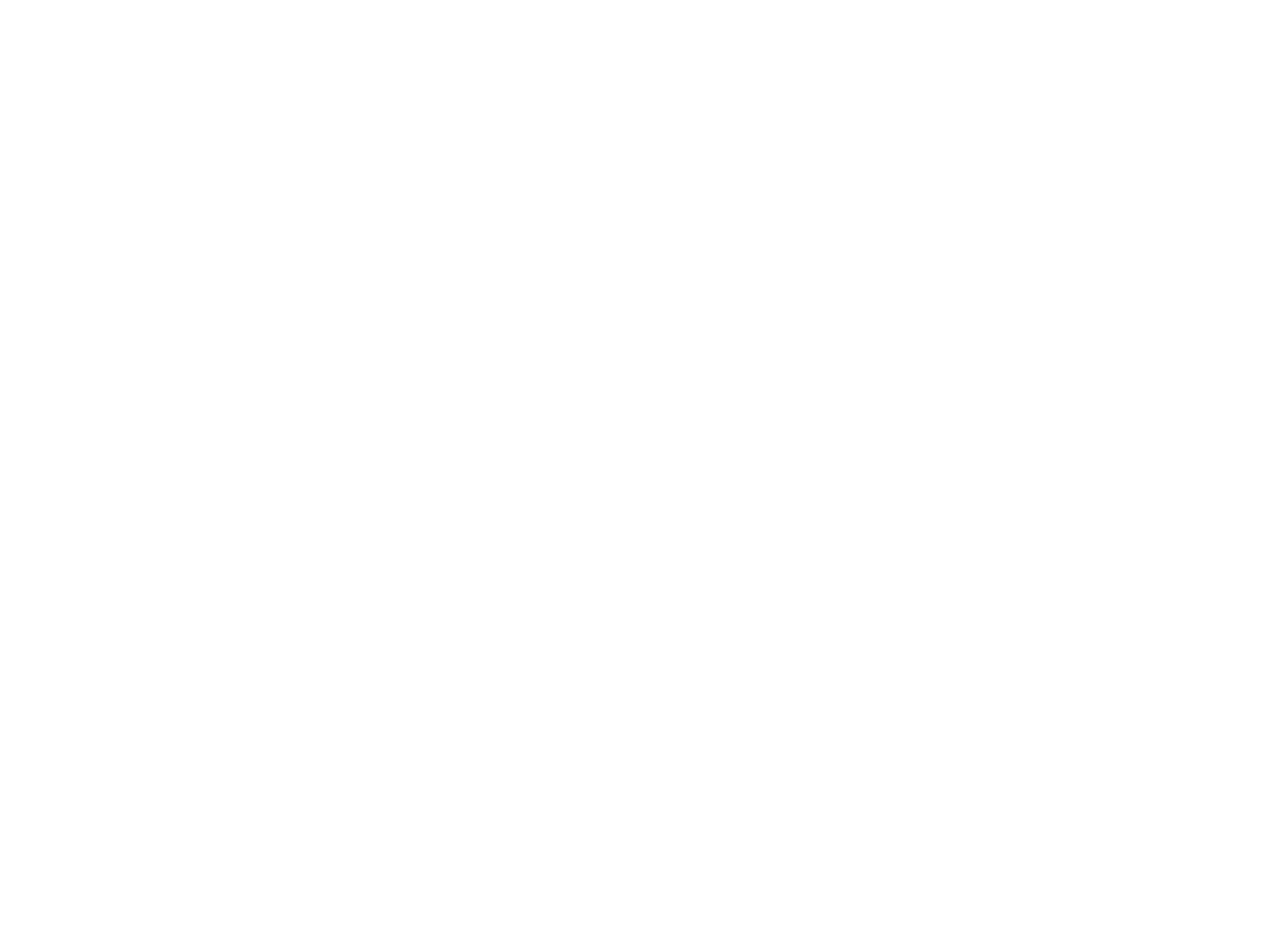
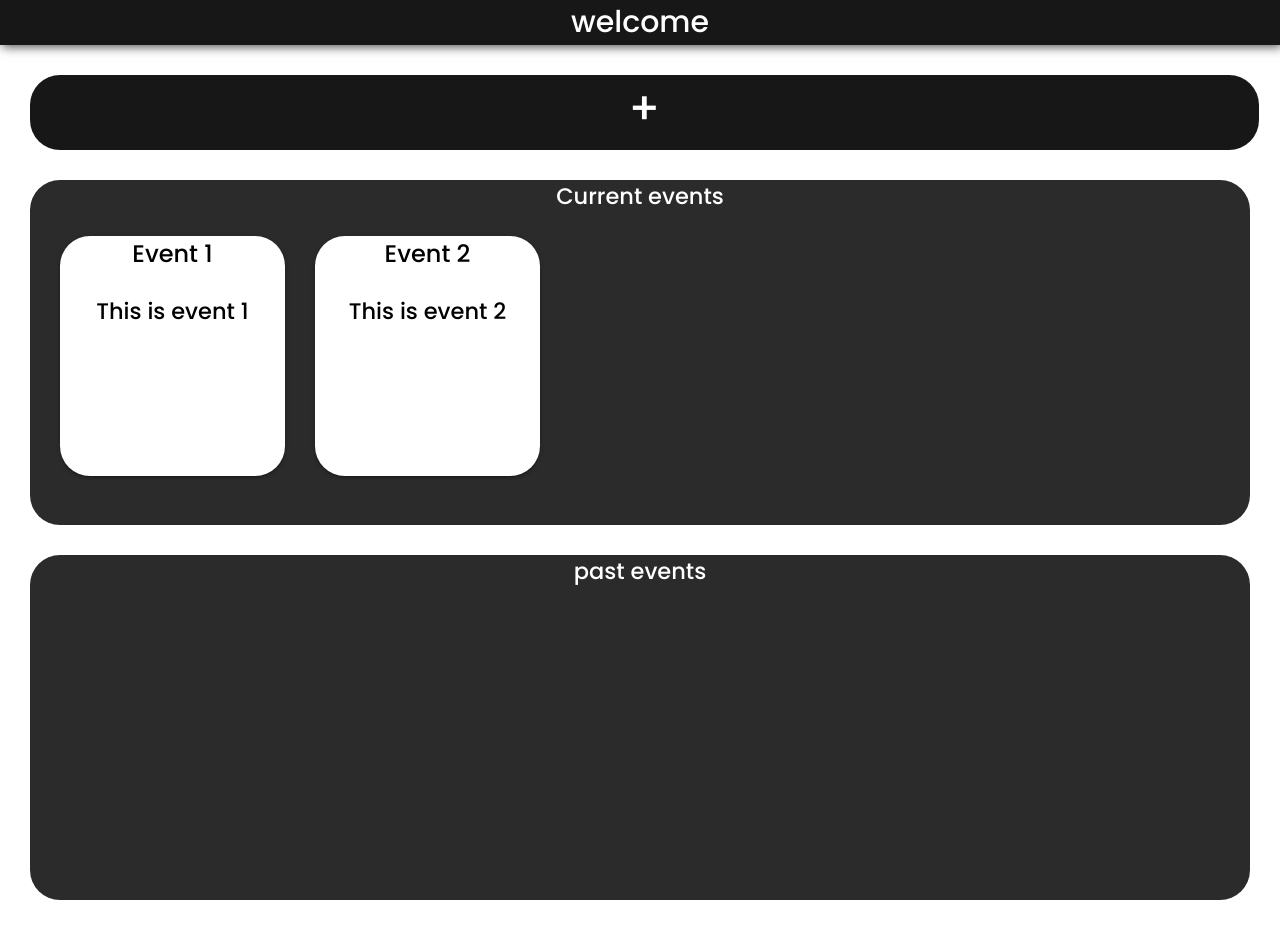
Before and after one commit to PrathamShah10/hackforces_TechNightCSI, a React (Create React App) app in the folder frontend/: page /Dashboard in a window 1280 px wide. Before the commit this address had no page. Before the commit the page ends 800 px from the top, so only its background shows below. Built offline with nearby package versions, Linux system fonts and the light colour scheme.

Commit message:
dashboard

```diff
--- a/frontend/package.json
+++ b/frontend/package.json
@@ -9,6 +9,7 @@
     "@testing-library/user-event": "^13.5.0",
     "materialize-css": "^1.0.0-rc.2",
     "react": "^18.2.0",
+    "react-bootstrap": "^2.7.2",
     "react-dom": "^18.2.0",
     "react-router-dom": "^6.8.2",
     "react-scripts": "5.0.1",
--- a/frontend/src/App.js
+++ b/frontend/src/App.js
@@ -6,6 +6,7 @@
 import Signin from './Components/Signin';
 import Signup from './Components/Signup';
 import './App.css';
+import { Dashboard } from './Components/Dashboard';
 const Routing = () => {
   return (
     <Routes>
@@ -13,6 +14,7 @@
       <Route path="/home" element={<Home />} />
       <Route path="/navbar" element={<NavBar />} />
       <Route path="/signup" element={<Signup />} />
+      <Route path='/Dashboard' element={<Dashboard />} />
     </Routes>
   )
 }
--- /dev/null
+++ b/frontend/src/Components/Dashboard.js
@@ -0,0 +1,66 @@
+import React from 'react'
+import "./css/Dashboard.css"
+import { Link, useNavigate } from 'react-router-dom';
+import { useEffect, useState } from "react";
+import { Card, Button, Row, Col, Container } from "react-bootstrap";
+
+export const Dashboard = () => {
+
+    const [eve, seteve] = useState([])
+    const navigate = useNavigate()
+    let even = [
+        {
+            name: "Event 1",
+            description: "This is event 1"
+        },
+        {
+            name: "Event 2",
+            description: "This is event 2"
+        }
+    ]
+
+    const readevent = async () =>{
+        seteve(even)
+    }
+    console.log(eve)
+
+    useEffect((onload) => {
+        readevent();
+
+      },[]);
+
+    const renderCard = (card, index) => {
+        return (
+            <Card className="Card" style={{ width: '15rem', height: '16rem' , color:"black" }} key={index}>
+                <Card.Body>
+                    <Card.Title>{card.name}</Card.Title>
+                    <Card.Text>
+                        {card.description}
+                    </Card.Text>
+
+                </Card.Body>
+                {/* <Button id="CardButton" variant="primary">VOTE</Button> */}
+            </Card>
+        )
+    }
+
+    return (
+        <>
+            <div className='welcome'>welcome</div>
+            <div onClick={() => { navigate('/Home'); }} className="add">
+                +
+            </div>
+            <div className="events">
+                <div className="current_events">
+                    Current events
+                    <div className="Cards">
+                        {eve.map(renderCard)}
+                    </div>
+                </div>
+                <div className="past_events">
+                    past events
+                </div>
+            </div>
+        </>
+    )
+}
--- a/frontend/src/Components/Signin.js
+++ b/frontend/src/Components/Signin.js
@@ -33,7 +33,7 @@
           localStorage.setItem("user", JSON.stringify(data.user));
           // console.log("hh",localStorage.getItem("jwt"))
           M.toast({ html: "signed in sucessfully", classes: "#43a047 green darken-1" })
-          navigate('/home');
+          navigate('/Dashboard');
         }
       }).catch(err => console.log(err))
   }
--- /dev/null
+++ b/frontend/src/Components/css/Dashboard.css
@@ -0,0 +1,46 @@
+.welcome{
+    text-align: center;
+    font-size: 2rem;
+    height: 3rem;
+    color: white;
+    box-shadow: 2px 2px 10px rgb(82, 82, 82);
+    background-color: rgb(23, 23, 23);
+}
+
+.add{
+    background-color: rgb(23, 23, 23);
+    margin: 2rem;
+    height: 5rem;
+    width: 96%;
+    color: white;
+    text-align: center;
+    border-radius: 2rem;
+    font-size: 3rem;
+}
+
+.add:hover{
+    box-shadow: 2px 2px 10px rgb(154, 154, 154);
+
+}
+
+.current_events ,   .past_events{
+    text-align: center;
+    color: white;
+    font-size: 1.5rem;
+    border-radius: 2rem;
+    margin: 2rem;
+    background-color: rgb(43, 43, 43);
+    height: 23rem;
+
+}
+
+.Cards{
+    display: flex;
+    margin-top: 1rem;
+
+}
+
+.Card{
+    margin-left: 2rem;
+    border-radius: 2rem;
+}
```
